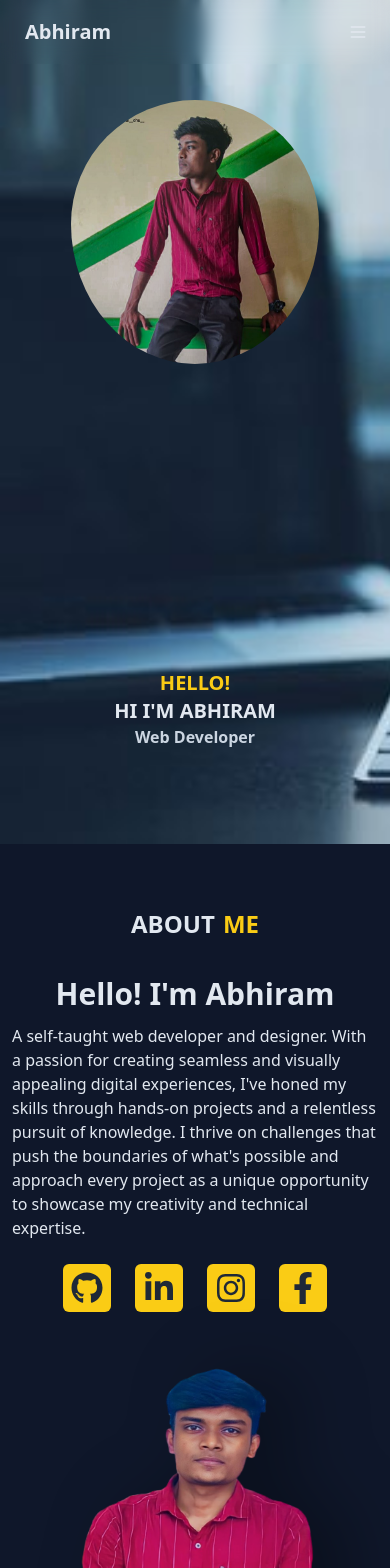
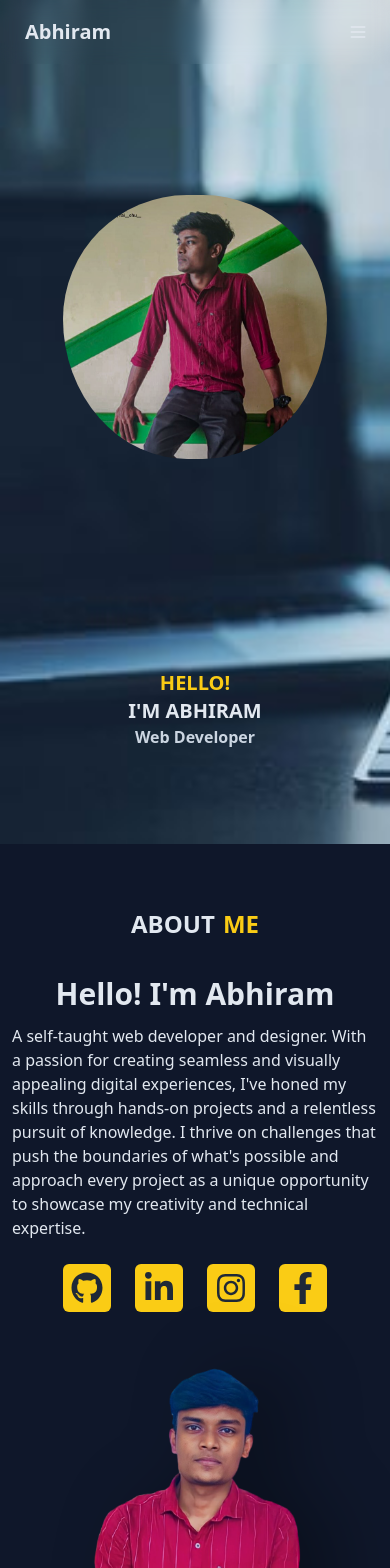
Before and after one commit to Abhi-raam/Portfolio, a React (Vite) app: page / in a window 390 px wide. Shown: the top 1568 px of the page. Built offline with nearby package versions, Linux system fonts and the light colour scheme.

Commit message:
hero image size edited to fit in mobile view

```diff
--- a/src/Components/About.jsx
+++ b/src/Components/About.jsx
@@ -28,7 +28,7 @@ function About() {
         </div>
         <div data-aos="fade-up" data-aos-duration="1000" data-aos-delay="500" className=" text-center  z-10 h-full flex flex-col justify-end">
           <img
-            className="h-[20rem] w-[100rem] brightness-90 drop-shadow-[35px_0_35px_rgba(0,0,0,0.3)] self-end"
+            className=" w-auto h-80 brightness-90 drop-shadow-[35px_0_35px_rgba(0,0,0,0.3)] self-center"
             src={imageAbout2}
             alt=""/>
           <div className="flex items-center justify-center">
--- a/src/Components/Home.jsx
+++ b/src/Components/Home.jsx
@@ -6,16 +6,17 @@ function Home() {
         backgroundImage: `url(${bck})`,
         backgroundSize: 'cover',
         backgroundRepeat: 'no-repeat',
+        width:"100%"
     };
     return (
-        <div id='home' className='pt-16  grid grid-cols-1 md:grid-cols-2 min-h-screen md:min-h-0 ' style={myStyle}>
-            <div  data-aos="zoom-in" data-aos-duration="1500" data-aos-easing="ease-in-sine" className='flex justify-center md:justify-start '>
-                <img className='rounded-full md:rounded-full pb-5 p-9 h-80 w-80 brightness-[0.8]  md:w-auto  lg:h-[90vh]' src={imageMob} alt="" />
+        <div id='home' className='pt-16  grid grid-cols-1 md:grid-cols-2 min-h-screen md:min-h-0' style={myStyle}>
+            <div data-aos="zoom-in" data-aos-duration="1500" data-aos-easing="ease-in-sine" className='flex items-center justify-center md:justify-start '>
+                <img className='rounded-full md:rounded-full pb-5 p-9 h-80 brightness-[0.8]  md:w-auto  md:h-auto  lg:w-[80vh] ' src={imageMob} alt="" />
             </div>
             <div className=' items-center justify-center flex flex-col lg:h-[100vh]'>
                 <div data-aos="fade-left" data-aos-duration="1500" data-aos-easing="ease-in-sine" className=''>
-                    <h1 className='lg:text-5xl text-center md:text-end text-xl text-yellow-400 font-semibold'>HELLO!</h1>
-                    <h1 className='lg:text-5xl text-xl font-semibold text-slate-200'>HI I'M ABHIRAM</h1>
+                    <h1 className='lg:text-5xl text-center md:text-start text-xl text-yellow-400 font-semibold'>HELLO!</h1>
+                    <h1 className='lg:text-5xl text-xl font-semibold text-slate-200'>I'M ABHIRAM </h1>
                     <h1 className="md:text-xl text-center font-semibold text-slate-300">Web Developer</h1>
                 </div>
             </div>
```
